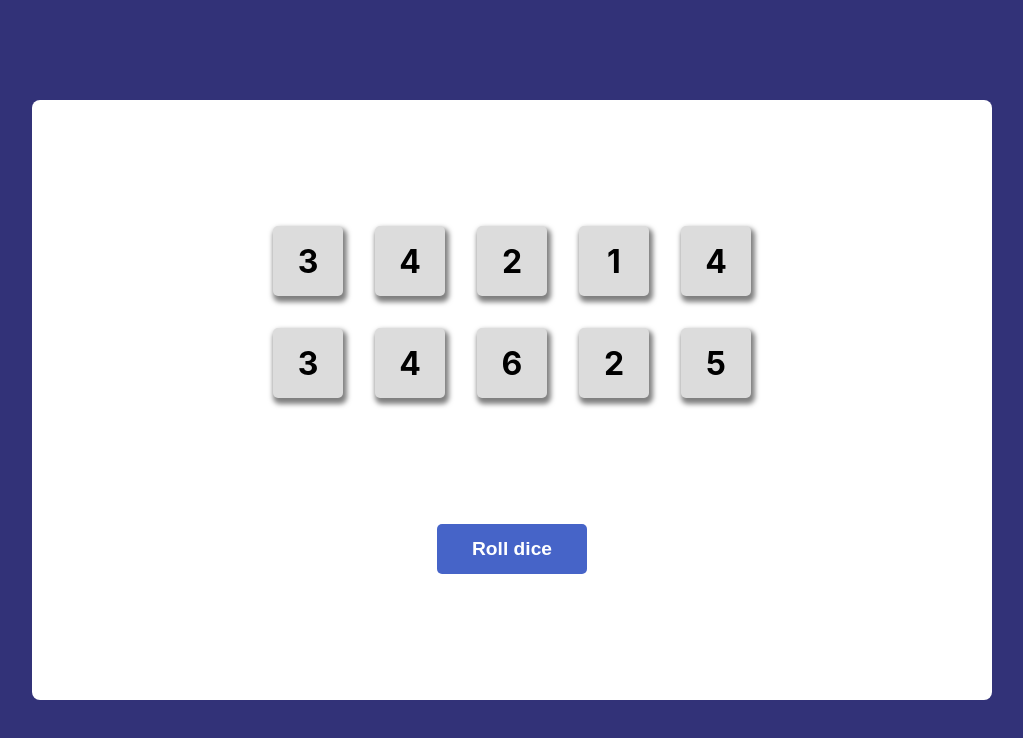
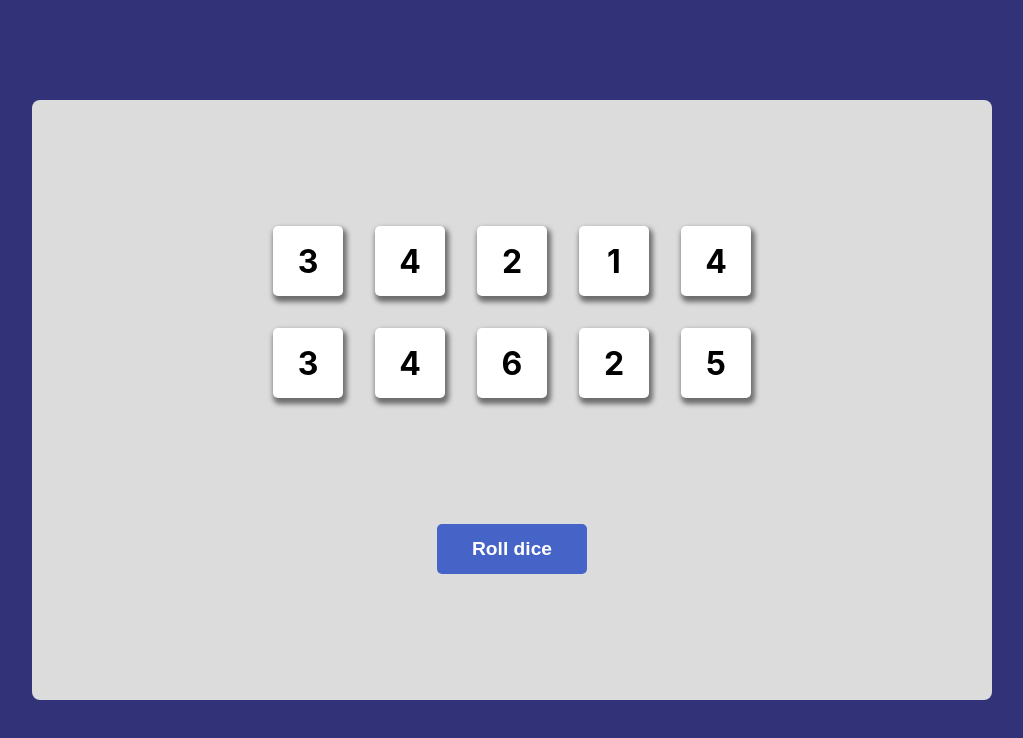
Before and after one commit to pdlmn/tenzies, a React (Create React App) app: page / in a window 1280 px wide. Shown: the top 738 px of the page, without its empty margins (128-1151 px from the left). Built offline with nearby package versions, Linux system fonts and the light colour scheme.

Commit message:
Changed bg color and dice color, added holdDie function

```diff
--- a/src/App.js
+++ b/src/App.js
@@ -25,13 +25,27 @@ const App = () => {
     setDice(createNewDice())
   }
 
+  const holdDie = (id) => {
+    setDice(prevDice => prevDice.map((dice) =>
+      (dice.id === id)
+        ? { ...dice, isHeld: !dice.isHeld }
+        : dice
+    ))
+  }
+
   ;(function initDice() {
     dice.length < 1 && setDice(createNewDice())
   })()
 
   const diceElements = dice.map(
-    (die) => <Die value={die.value} isHeld={die.isHeld} key={die.id} />
-  )
+    (die) => (
+      <Die
+        value={die.value}
+        isHeld={die.isHeld}
+        key={die.id}
+        handleClick={() => holdDie(die.id)}
+        />
+    ))
 
   return (
     <div className="container">
--- a/src/components/Die.js
+++ b/src/components/Die.js
@@ -1,7 +1,16 @@
-const Die = ({value}) => {
+const Die = ({ value, isHeld, handleClick }) => {
+  const heldDiceStyle = {
+    background: isHeld ? "rgb(70, 220, 90)" : "white"
+  }
 
   return (
-    <div className="die">{value}</div>
+    <div
+      style={heldDiceStyle}
+      onClick={handleClick}
+      className="die"
+    >
+      {value}
+    </div>
   )
 }
 
--- a/src/styles/index.css
+++ b/src/styles/index.css
@@ -17,7 +17,7 @@ body {
 
 .container {
   border-radius: 8px;
-  background: white;
+  background: rgb(220, 220, 220);
   width: 75%;
   height: 75%;
   display: flex;
@@ -34,7 +34,7 @@ body {
 }
 
 .die {
-  background: rgb(220, 220, 220);
+  background: white;
   box-shadow: 2px 4px 5px 2px rgba(0, 0, 0, .5);
   border-radius: 5px;
   display: grid;
```
Also changed, not shown: public/index.html (+0 -23 lines).
